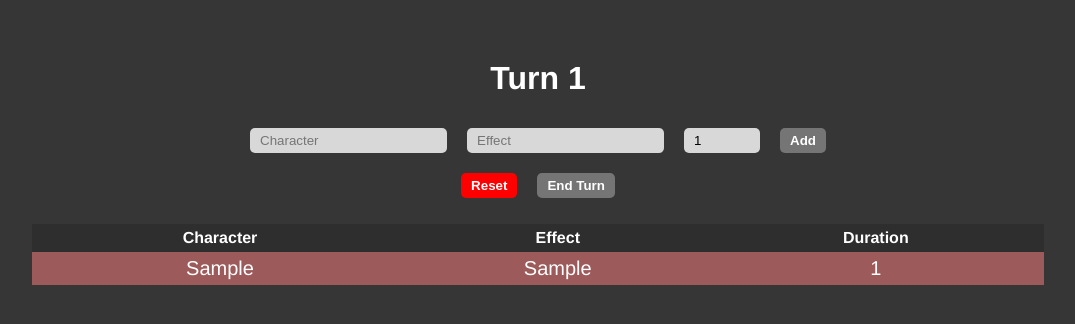
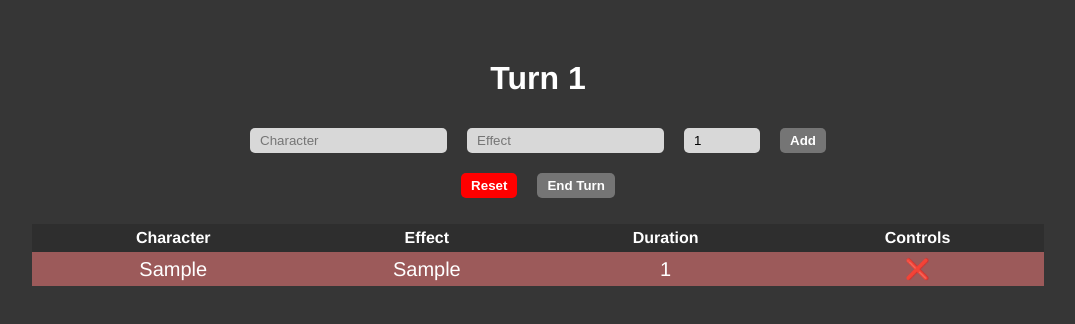
Before and after one commit to Senryoku/TurnCounter, a Vue app: page / in a window 1280 px wide. Both pictures are taken after typing "Sample", "Sample" into the empty fields and a click on the button "Add". Shown: the top 324 px of the page, without its empty margins (102-1177 px from the left). Built offline with nearby package versions, Linux system fonts and the light colour scheme.

Commit message:
Remove button

```diff
--- a/src/components/HelloWorld.vue
+++ b/src/components/HelloWorld.vue
@@ -61,12 +61,14 @@
           <div class="th">Character</div>
           <div class="th">Effect</div>
           <div class="th">Duration</div>
+          <div class="th">Controls</div>
         </div>
         <transition-group tag="div" name="list" class="tbody">
-          <div class="tr list-item" v-for="counter in counters" :key="counter.id" :class="{fading: counter.count == 1}">
+          <div class="tr list-item" v-for="(counter, idx) in counters" :key="counter.id" :class="{fading: counter.count == 1}">
             <div class="td">{{counter.character}}</div>
             <div class="td">{{counter.effect}}</div>
             <div class="td">{{counter.count}}</div>
+            <div class="td"><span class="clickable" @click="remove(idx)">❌</span></div>
           </div>
         </transition-group>
       </div>
@@ -122,7 +124,10 @@ export default defineComponent({
     reset() {
       this.counters = [];
       this.turnCount = 1;
-    }
+    },
+    remove(index: number) {
+      this.counters.splice(index, 1);
+    },
   },
   watch: {
     counters: {
@@ -165,6 +170,10 @@ input {
   padding: 5px 10px;
   margin: 10px;
   background-color: #d8d8d8;
+}
+
+.clickable {
+  cursor: pointer;
 }
 
 .table {
```
Also changed, not shown: 7 other files (tests, documents, lock files or other folders).
